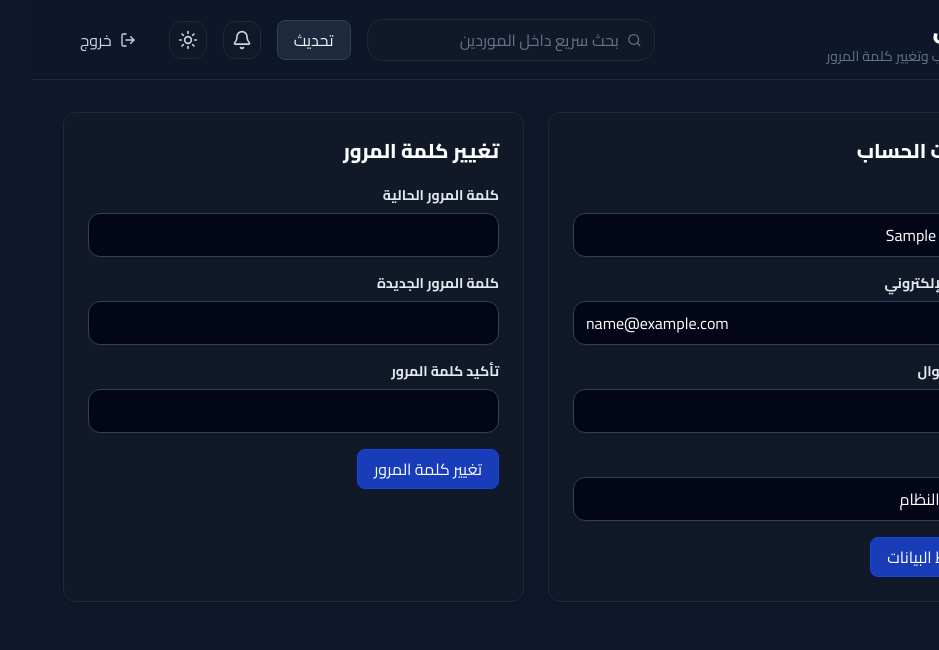
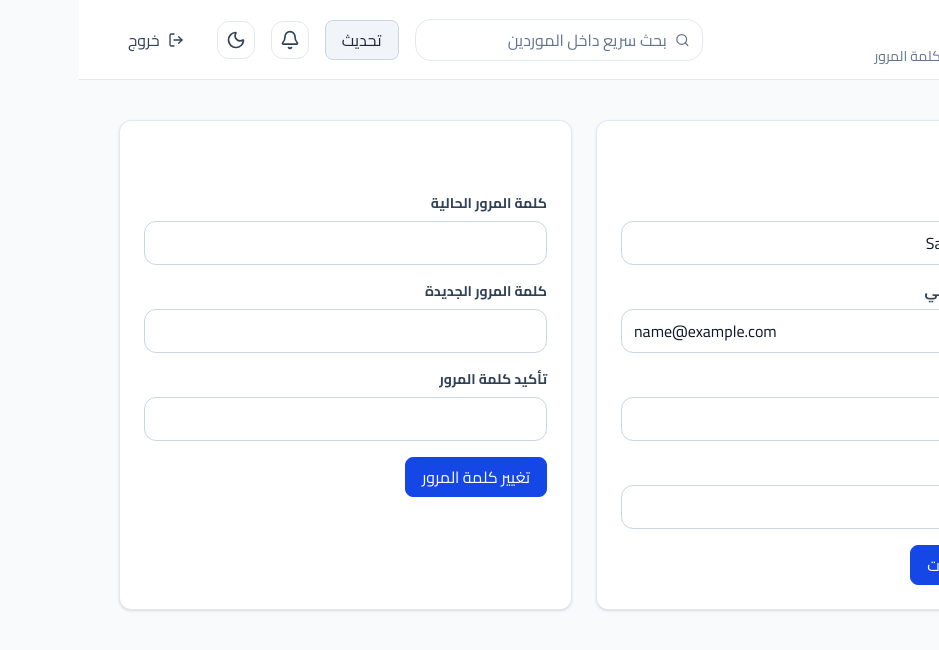
Before and after one commit to mo132132d-gif/clinicfeed-frontend, a React (Vite) app: page /account in a window 1280 px wide. Shown: the top 650 px of the page, without its empty margins (341-1280 px from the left). Built offline with nearby package versions, Linux system fonts and the light colour scheme; sample sign-in values are in the browser's storage.

Commit message:
fix permissions file

```diff
--- a/src/components/layout/AppLayout.tsx
+++ b/src/components/layout/AppLayout.tsx
@@ -79,8 +79,9 @@ function pageInfo(pathname: string) {
 export function AppLayout() {
   const { user, isAuthenticated, isLoading, logout, message, setMessage } = useAuth();
   const [sidebarOpen, setSidebarOpen] = useState(false);
+  const [sidebarCollapsed, setSidebarCollapsed] = useState(false);
   const [headerSearch, setHeaderSearch] = useState("");
-  const [dark, setDark] = useState(() => localStorage.getItem(THEME_KEY) !== "light");
+  const [dark, setDark] = useState(() => localStorage.getItem(THEME_KEY) === "dark");
   const location = useLocation();
   const navigate = useNavigate();
   const queryClient = useQueryClient();
@@ -88,6 +89,7 @@ export function AppLayout() {
   useEffect(() => {
     document.documentElement.classList.toggle("dark", dark);
     localStorage.setItem(THEME_KEY, dark ? "dark" : "light");
+    document.documentElement.style.colorScheme = dark ? "dark" : "light";
   }, [dark]);
 
   const navigation = useMemo(() => {
@@ -121,8 +123,17 @@ export function AppLayout() {
     navigate("/login", { replace: true });
   }
 
+  function toggleSidebar() {
+    if (window.innerWidth < 1024) {
+      setSidebarOpen((value) => !value);
+      return;
+    }
+
+    setSidebarCollapsed((value) => !value);
+  }
+
   return (
-    <div dir="rtl" className="flex min-h-screen bg-[#0F172A] text-slate-100">
+    <div dir="rtl" className="flex min-h-screen bg-slate-50 text-slate-900 dark:bg-slate-950 dark:text-slate-100">
       {message && (
         <div className="fixed left-6 top-24 z-[60] rounded-2xl border border-blue-500/30 bg-blue-950 px-4 py-3 text-sm font-bold text-blue-100 shadow-xl">
           {message}
@@ -137,16 +148,25 @@ export function AppLayout() {
         />
       )}
 
+      <button
+        className="fixed right-4 top-4 z-[70] rounded-xl border border-slate-200 bg-white/95 p-2 text-slate-700 shadow-sm transition hover:bg-slate-50 dark:border-slate-700 dark:bg-slate-900/95 dark:text-slate-200 dark:hover:bg-slate-800"
+        onClick={toggleSidebar}
+        aria-label="إظهار أو إخفاء القائمة الجانبية"
+      >
+        <Menu className="h-5 w-5" />
+      </button>
+
       <aside
         className={cn(
-          "fixed inset-y-0 right-0 z-50 flex w-[270px] flex-col border-l border-slate-800 bg-slate-950 transition-transform duration-200 lg:sticky lg:top-0 lg:translate-x-0",
+          "fixed inset-y-0 right-0 z-50 flex flex-col border-l border-slate-200 bg-white transition-all duration-300 dark:border-slate-800 dark:bg-slate-950 lg:sticky lg:top-0 lg:translate-x-0",
+          sidebarCollapsed ? "w-[270px] lg:w-20" : "w-[270px]",
           sidebarOpen ? "translate-x-0" : "translate-x-full lg:translate-x-0",
         )}
       >
-        <div className="relative flex h-32 items-center justify-center border-b border-slate-800 px-5">
+        <div className="relative flex h-32 items-center justify-center border-b border-slate-200 px-5 dark:border-slate-800">
           <Link
             to="/"
-            className="flex h-28 w-full items-center justify-center overflow-hidden rounded-2xl"
+            className={cn("flex h-28 items-center justify-center overflow-hidden rounded-2xl", sidebarCollapsed ? "w-14 lg:w-14" : "w-full")}
           >
             <img
               src="/clinicfeed-logo.png.svg"
@@ -156,7 +176,7 @@ export function AppLayout() {
           </Link>
 
           <button
-            className="absolute left-4 rounded-lg p-2 text-slate-400 hover:bg-slate-900 lg:hidden"
+            className="absolute left-4 rounded-lg p-2 text-slate-500 hover:bg-slate-100 dark:text-slate-400 dark:hover:bg-slate-900 lg:hidden"
             onClick={() => setSidebarOpen(false)}
           >
             <X className="h-5 w-5" />
@@ -178,20 +198,20 @@ export function AppLayout() {
                   "flex items-center gap-3 rounded-xl px-4 py-3 text-sm font-bold transition",
                   active
                     ? "bg-blue-900/70 text-white ring-1 ring-blue-700/60"
-                    : "text-slate-400 hover:bg-slate-900 hover:text-white",
+                    : "text-slate-600 hover:bg-slate-100 hover:text-slate-900 dark:text-slate-400 dark:hover:bg-slate-900 dark:hover:text-white",
                 )}
               >
                 <item.icon className="h-5 w-5" />
-                {item.name}
+                <span className={cn(sidebarCollapsed ? "lg:hidden" : "block")}>{item.name}</span>
               </Link>
             );
           })}
         </nav>
 
-        <div className="border-t border-slate-800 p-4">
-          <div className="rounded-2xl border border-slate-800 bg-[#111827] p-4">
-            <p className="font-black text-white">{user?.name || "مستخدم النظام"}</p>
-            <p className="mt-1 text-xs text-slate-500">
+        <div className="border-t border-slate-200 p-4 dark:border-slate-800">
+          <div className="rounded-2xl border border-slate-200 bg-slate-100 p-4 dark:border-slate-800 dark:bg-slate-900">
+            <p className="font-black text-slate-900 dark:text-white">{user?.name || "مستخدم النظام"}</p>
+            <p className="mt-1 text-xs text-slate-500 dark:text-slate-400">
               {roleLabels[user?.role || "viewer"]}
             </p>
           </div>
@@ -199,20 +219,20 @@ export function AppLayout() {
       </aside>
 
       <div className="min-w-0 flex-1">
-        <header className="sticky top-0 z-30 flex min-h-20 items-center gap-4 border-b border-slate-800 bg-[#0F172A]/90 px-4 backdrop-blur-xl sm:px-6 lg:px-8">
+        <header className="sticky top-0 z-30 flex min-h-20 items-center gap-4 border-b border-slate-200 bg-white/90 px-4 pr-16 backdrop-blur-xl dark:border-slate-800 dark:bg-slate-950/90 sm:px-6 sm:pr-16 lg:px-8 lg:pr-8">
           <button
-            className="rounded-xl border border-slate-800 bg-[#111827] p-2 text-slate-300 lg:hidden"
+            className="rounded-xl border border-slate-200 bg-white p-2 text-slate-700 dark:border-slate-800 dark:bg-slate-900 dark:text-slate-300 lg:hidden"
             onClick={() => setSidebarOpen(true)}
           >
             <Menu className="h-5 w-5" />
           </button>
 
           <div className="min-w-0 flex-1">
-            <h1 className="truncate text-2xl font-black text-white">{info.title}</h1>
-            <p className="truncate text-sm text-slate-500">{info.subtitle}</p>
+            <h1 className="truncate text-2xl font-black text-slate-900 dark:text-white">{info.title}</h1>
+            <p className="truncate text-sm text-slate-500 dark:text-slate-400">{info.subtitle}</p>
           </div>
 
-          <div className="hidden w-72 items-center gap-2 rounded-2xl border border-slate-800 bg-[#111827] px-3 py-2 text-slate-500 xl:flex">
+          <div className="hidden w-72 items-center gap-2 rounded-2xl border border-slate-200 bg-white px-3 py-2 text-slate-500 dark:border-slate-800 dark:bg-slate-900 xl:flex">
             <Search className="h-4 w-4" />
             <input
               value={headerSearch}
@@ -222,7 +242,7 @@ export function AppLayout() {
                   navigate(`/suppliers?search=${encodeURIComponent(headerSearch.trim())}`);
                 }
               }}
-              className="w-full bg-transparent text-sm text-slate-200 outline-none placeholder:text-slate-500"
+              className="w-full bg-transparent text-sm text-slate-700 outline-none placeholder:text-slate-500 dark:text-slate-200"
               placeholder="بحث سريع داخل الموردين"
             />
           </div>
@@ -236,7 +256,7 @@ export function AppLayout() {
           </Button>
 
           <button
-            className="rounded-xl border border-slate-800 bg-[#111827] p-2 text-slate-300 hover:bg-slate-800"
+            className="rounded-xl border border-slate-200 bg-white p-2 text-slate-700 hover:bg-slate-100 dark:border-slate-800 dark:bg-slate-900 dark:text-slate-300 dark:hover:bg-slate-800"
             title="الإشعارات"
             onClick={() => setMessage("لا توجد إشعارات جديدة حاليًا")}
           >
@@ -244,8 +264,9 @@ export function AppLayout() {
           </button>
 
           <button
-            className="rounded-xl border border-slate-800 bg-[#111827] p-2 text-slate-300 hover:bg-slate-800"
+            className="rounded-xl border border-slate-200 bg-white p-2 text-slate-700 hover:bg-slate-100 dark:border-slate-800 dark:bg-slate-900 dark:text-slate-300 dark:hover:bg-slate-800"
             onClick={() => setDark((value) => !value)}
+            title={dark ? "الوضع الفاتح" : "الوضع الداكن"}
           >
             {dark ? <Sun className="h-5 w-5" /> : <Moon className="h-5 w-5" />}
           </button>
@@ -256,7 +277,7 @@ export function AppLayout() {
           </Button>
         </header>
 
-        <main className="p-4 sm:p-6 lg:p-8">
+        <main className="p-4 sm:p-6 lg:p-8 xl:p-10">
           <Outlet />
         </main>
       </div>
--- a/src/components/shared/Primitives.tsx
+++ b/src/components/shared/Primitives.tsx
@@ -7,7 +7,7 @@ export function cn(...classes: Array<string | false | null | undefined>) {
 }
 
 export function Card({ children, className = "" }: { children: ReactNode; className?: string }) {
-  return <section className={cn("rounded-xl border border-slate-800 bg-[#111827] shadow-sm", className)}>{children}</section>;
+  return <section className={cn("rounded-xl border border-slate-200 bg-white shadow-sm dark:border-slate-800 dark:bg-[#111827]", className)}>{children}</section>;
 }
 
 export function Button({
@@ -17,10 +17,10 @@ export function Button({
   ...props
 }: ButtonHTMLAttributes<HTMLButtonElement> & { variant?: "primary" | "secondary" | "danger" | "ghost" }) {
   const styles = {
-    primary: "bg-blue-800 text-white hover:bg-blue-700 border border-blue-700",
-    secondary: "bg-slate-800 text-slate-100 hover:bg-slate-700 border border-slate-700",
-    danger: "bg-rose-500/10 text-rose-200 hover:bg-rose-500/20 border border-rose-500/30",
-    ghost: "bg-transparent text-slate-300 hover:bg-slate-800 border border-transparent",
+    primary: "bg-blue-700 text-white hover:bg-blue-600 border border-blue-700",
+    secondary: "border border-slate-300 bg-slate-100 text-slate-800 hover:bg-slate-200 dark:border-slate-700 dark:bg-slate-800 dark:text-slate-100 dark:hover:bg-slate-700",
+    danger: "border border-rose-500/30 bg-rose-500/10 text-rose-700 hover:bg-rose-500/20 dark:text-rose-200",
+    ghost: "border border-transparent bg-transparent text-slate-700 hover:bg-slate-100 dark:text-slate-300 dark:hover:bg-slate-800",
   };
 
   return (
@@ -38,21 +38,21 @@ export function Button({
 }
 
 export function Input(props: InputHTMLAttributes<HTMLInputElement>) {
-  return <input {...props} className={cn("h-11 w-full rounded-xl border border-slate-700 bg-slate-950 px-3 text-sm text-white outline-none focus:border-blue-500 focus:ring-4 focus:ring-blue-500/10", props.className)} />;
+  return <input {...props} className={cn("h-11 w-full rounded-xl border border-slate-300 bg-white px-3 text-sm text-slate-900 outline-none focus:border-blue-500 focus:ring-4 focus:ring-blue-500/10 dark:border-slate-700 dark:bg-slate-950 dark:text-white", props.className)} />;
 }
 
 export function Select(props: SelectHTMLAttributes<HTMLSelectElement>) {
-  return <select {...props} className={cn("h-11 w-full rounded-xl border border-slate-700 bg-slate-950 px-3 text-sm text-white outline-none focus:border-blue-500 focus:ring-4 focus:ring-blue-500/10", props.className)} />;
+  return <select {...props} className={cn("h-11 w-full rounded-xl border border-slate-300 bg-white px-3 text-sm text-slate-900 outline-none focus:border-blue-500 focus:ring-4 focus:ring-blue-500/10 dark:border-slate-700 dark:bg-slate-950 dark:text-white", props.className)} />;
 }
 
 export function Textarea(props: TextareaHTMLAttributes<HTMLTextAreaElement>) {
-  return <textarea {...props} className={cn("min-h-24 w-full rounded-xl border border-slate-700 bg-slate-950 px-3 py-2 text-sm text-white outline-none focus:border-blue-500 focus:ring-4 focus:ring-blue-500/10", props.className)} />;
+  return <textarea {...props} className={cn("min-h-24 w-full rounded-xl border border-slate-300 bg-white px-3 py-2 text-sm text-slate-900 outline-none focus:border-blue-500 focus:ring-4 focus:ring-blue-500/10 dark:border-slate-700 dark:bg-slate-950 dark:text-white", props.className)} />;
 }
 
 export function Field({ label, children, required = false }: { label: string; children: ReactNode; required?: boolean }) {
   return (
     <label className="block">
-      <span className="mb-2 block text-sm font-bold text-slate-200">
+      <span className="mb-2 block text-sm font-bold text-slate-700 dark:text-slate-200">
         {label} {required && <span className="text-rose-300">*</span>}
       </span>
       {children}
@@ -63,22 +63,22 @@ export function Field({ label, children, required = false }: { label: string; ch
 export function StatusBadge({ status }: { status?: string | null }) {
   const tone =
     status === "Active"
-      ? "bg-emerald-500/15 text-emerald-200 border-emerald-500/30"
+      ? "border-emerald-500/30 bg-emerald-500/15 text-emerald-700 dark:text-emerald-200"
       : status === "Pending"
-        ? "bg-amber-500/15 text-amber-200 border-amber-500/30"
+        ? "border-amber-500/30 bg-amber-500/15 text-amber-700 dark:text-amber-200"
         : status === "Suspended" || status === "Blacklisted"
-          ? "bg-rose-500/15 text-rose-200 border-rose-500/30"
-          : "bg-slate-700 text-slate-200 border-slate-600";
+          ? "border-rose-500/30 bg-rose-500/15 text-rose-700 dark:text-rose-200"
+          : "border-slate-500/40 bg-slate-200 text-slate-700 dark:border-slate-600 dark:bg-slate-700 dark:text-slate-200";
   return <span className={cn("inline-flex rounded-full border px-3 py-1 text-xs font-black", tone)}>{supplierStatusLabel(status)}</span>;
 }
 
 export function ExpiryBadge({ date }: { date?: string | null }) {
   const state = expiryState(date);
   const tone = {
-    success: "bg-emerald-500/15 text-emerald-200 border-emerald-500/30",
-    warning: "bg-amber-500/15 text-amber-200 border-amber-500/30",
-    danger: "bg-rose-500/15 text-rose-200 border-rose-500/30",
-    muted: "bg-slate-700 text-slate-200 border-slate-600",
+    success: "border-emerald-500/30 bg-emerald-500/15 text-emerald-700 dark:text-emerald-200",
+    warning: "border-amber-500/30 bg-amber-500/15 text-amber-700 dark:text-amber-200",
+    danger: "border-rose-500/30 bg-rose-500/15 text-rose-700 dark:text-rose-200",
+    muted: "border-slate-500/40 bg-slate-200 text-slate-700 dark:border-slate-600 dark:bg-slate-700 dark:text-slate-200",
   }[state.tone];
   return <span className={cn("inline-flex rounded-full border px-3 py-1 text-xs font-black", tone)}>{state.label}</span>;
 }
@@ -86,15 +86,15 @@ export function ExpiryBadge({ date }: { date?: string | null }) {
 export function EmptyState({ title = "لا توجد بيانات", subtitle = "ستظهر البيانات هنا عند توفرها." }) {
   return (
     <div className="py-12 text-center">
-      <p className="font-black text-slate-200">{title}</p>
-      <p className="mt-2 text-sm text-slate-500">{subtitle}</p>
+      <p className="font-black text-slate-700 dark:text-slate-200">{title}</p>
+      <p className="mt-2 text-sm text-slate-500 dark:text-slate-400">{subtitle}</p>
     </div>
   );
 }
 
 export function LoadingState({ label = "جاري تحميل البيانات..." }) {
   return (
-    <div className="flex items-center justify-center gap-3 py-12 text-slate-400">
+    <div className="flex items-center justify-center gap-3 py-12 text-slate-500 dark:text-slate-400">
       <Loader2 className="h-5 w-5 animate-spin" />
       <span>{label}</span>
     </div>
@@ -103,10 +103,10 @@ export function LoadingState({ label = "جاري تحميل البيانات..."
 
 export function Modal({ title, children, onClose }: { title: string; children: ReactNode; onClose: () => void }) {
   return (
-    <div className="fixed inset-0 z-50 flex items-start justify-center overflow-y-auto bg-slate-950/70 p-4 backdrop-blur-sm md:items-center">
-      <div className="my-4 max-h-[92vh] w-full max-w-4xl overflow-hidden rounded-2xl border border-slate-800 bg-[#111827] shadow-2xl">
-        <div className="flex items-center justify-between border-b border-slate-800 px-6 py-4">
-          <h2 className="text-lg font-black text-white">{title}</h2>
+    <div className="fixed inset-0 z-50 flex items-start justify-center overflow-y-auto bg-slate-900/50 p-4 backdrop-blur-sm dark:bg-slate-950/70 md:items-center">
+      <div className="my-4 max-h-[92vh] w-full max-w-4xl overflow-hidden rounded-2xl border border-slate-200 bg-white shadow-2xl dark:border-slate-800 dark:bg-[#111827]">
+        <div className="flex items-center justify-between border-b border-slate-200 px-6 py-4 dark:border-slate-800">
+          <h2 className="text-lg font-black text-slate-900 dark:text-white">{title}</h2>
           <Button type="button" variant="ghost" onClick={onClose}>إغلاق</Button>
         </div>
         <div className="max-h-[calc(92vh-4.5rem)] overflow-y-auto p-6">{children}</div>
--- a/src/features/users/UsersPage.tsx
+++ b/src/features/users/UsersPage.tsx
@@ -10,7 +10,7 @@ import { useAuth } from "../auth/AuthProvider";
 import type { Role, User } from "../../types";
 import { Button, Card, EmptyState, Field, Input, LoadingState, Modal, Select } from "../../components/shared/Primitives";
 
-const roles: Role[] = ["admin", "operations", "sales", "viewer"];
+const roles: Role[] = ["admin", "manager", "operations", "sales", "viewer"];
 
 export function UsersPage() {
   const { user, setMessage } = useAuth();
@@ -99,8 +99,6 @@ function UserModal({ user, onClose }: { user?: User | null; onClose: () => void
         name: form.name,
         email: form.email,
         role: form.role as Role,
-        department_or_task: form.department_or_task,
-        phone: form.phone,
         is_active: form.is_active,
       };
       if (!user) payload.password = form.password;
--- a/src/lib/constants.ts
+++ b/src/lib/constants.ts
@@ -29,6 +29,7 @@ export const documentTypes: Array<{ value: DocumentType; label: string }> = [
 
 export const roleLabels: Record<Role, string> = {
   admin: "مدير النظام",
+  manager: "مدير",
   operations: "العمليات",
   sales: "المبيعات",
   viewer: "مشاهدة فقط",
--- a/src/styles/index.css
+++ b/src/styles/index.css
@@ -2,8 +2,8 @@
 @import 'tailwindcss';
 
 :root {
-  color-scheme: dark;
-  background: #0F172A;
+  color-scheme: light;
+  background: #f8fafc;
 }
 
 * {
@@ -19,8 +19,8 @@ body,
 
 body {
   font-family: 'Cairo', system-ui, sans-serif;
-  background: #0F172A;
-  color: #f8fafc;
+  background: #f8fafc;
+  color: #0f172a;
 }
 
 button,
@@ -45,6 +45,11 @@ td {
   color-scheme: dark;
 }
 
+.dark body {
+  background: #0F172A;
+  color: #f8fafc;
+}
+
 ::-webkit-scrollbar {
   width: 10px;
   height: 10px;
--- a/src/types/index.ts
+++ b/src/types/index.ts
@@ -1,4 +1,4 @@
-export type Role = "admin" | "operations" | "sales" | "viewer";
+export type Role = "admin" | "manager" | "operations" | "sales" | "viewer";
 
 export type SupplierStatus = "Active" | "Pending" | "Suspended" | "Inactive" | "Blacklisted";
 export type ContractStatus = "Active" | "Expired" | "Terminated";
```
Also changed, not shown: src/features/auth/AuthProvider.tsx (+8 -15 lines), src/features/suppliers/SuppliersPage.tsx (+10 -10 lines), src/lib/permissions.ts (+20 -8 lines), src/services/api.ts (+6 -1 lines), src/services/userService.ts (+5 -7 lines), vercel.json, 1 other file (tests, documents, lock files or other folders).
